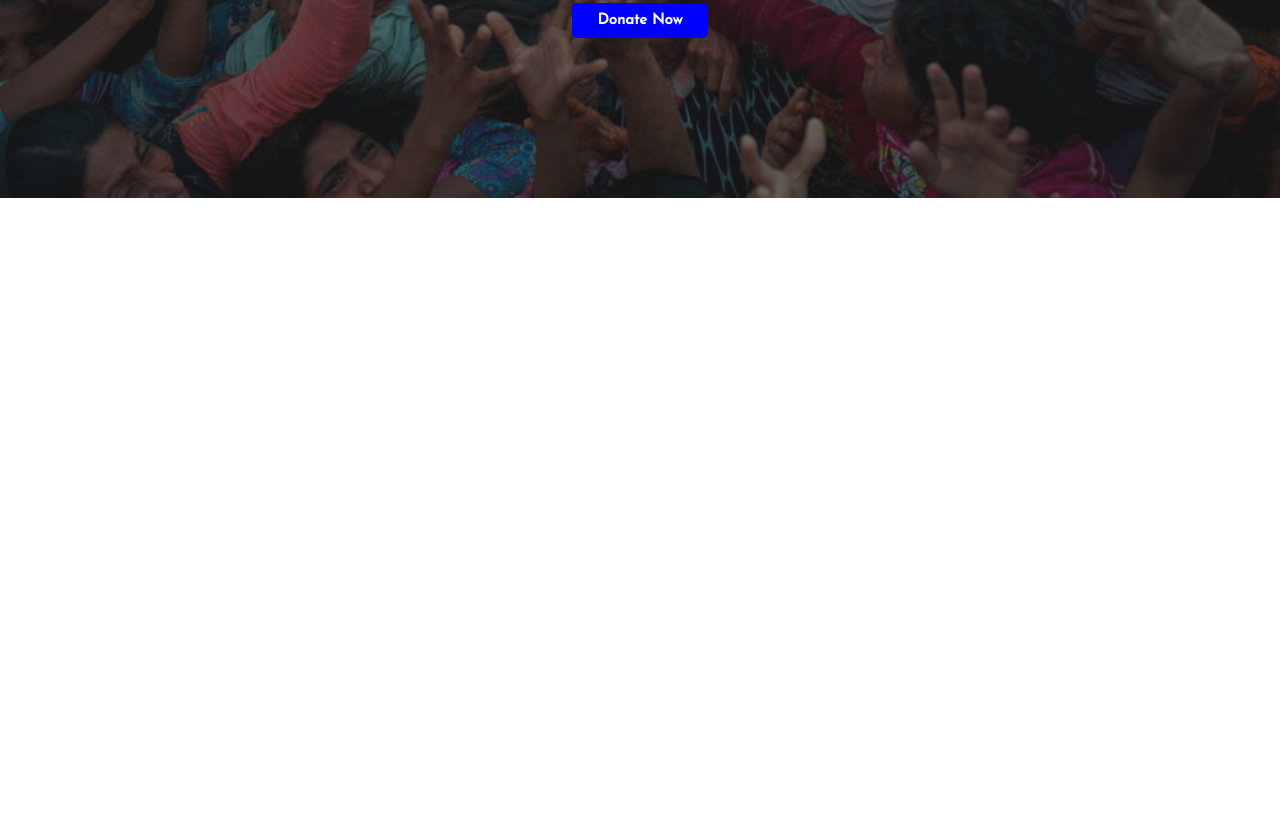
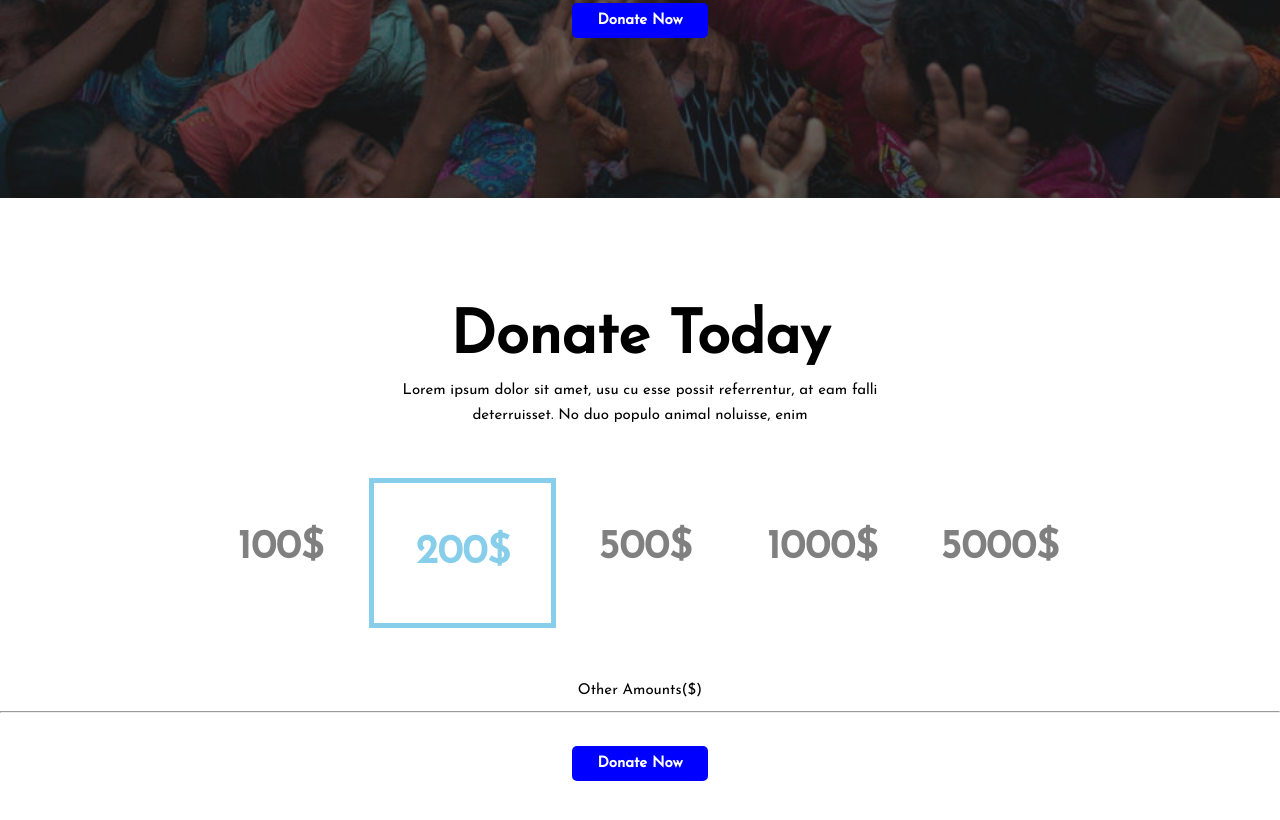
Before and after one commit to rajeshbd99/1st-assignment, a plain HTML site: page index.html in a window 1280 px wide. Shown: the part 402-1222 px from the top of the page. Before the commit the page ends 800 px from the top, so only its background shows below. Drawn offline with Linux system fonts and the light colour scheme.

Commit message:
2nd part

```diff
--- a/index.html
+++ b/index.html
@@ -19,8 +19,23 @@
             <h1>Let’s Help Those Who Are More In Need </h1>
             <p>Lorem ipsum dolor sit amet, usu cu esse possit referrentur, at eam falli</p>
             <p>deterruisset. No duo populo animal noluisse, enim</p>
-            <a class="donate" href="">Donate Now</a>
+            <a class="donate" target="_blank" href="https://help.unicef.org/bd/bangladesh-floods">Donate Now</a>
         </div>
+    </section>
+    <section id="donation">
+        <h1>Donate Today</h1>
+        <p>Lorem ipsum dolor sit amet, usu cu esse possit referrentur, at eam falli</p>
+        <p>deterruisset. No duo populo animal noluisse, enim</p>
+        <div class="donate-dollar">
+            <p class="text">100$</p>
+            <p id="style-dollar">200$</p>
+            <p class="text">500$</p>
+            <p class="text">1000$</p>
+            <p class="text">5000$</p>
+        </div>
+        <p>Other Amounts($)</p>
+        <hr>
+        <a class="donate" target="_blank" href="https://help.unicef.org/bd/bangladesh-floods">Donate Now</a>
     </section>
 
 </body>
--- a/style.css
+++ b/style.css
@@ -66,10 +66,42 @@ p {
     display: inline-block;
     margin-top: 25px;
     text-decoration: none;
+    font-size: 15px;
+    font-weight: 800;
     padding: 10px 25px;
     background-color: blue;
     color: white;
     border-radius: 5px;
-    font-size: 15px;
+}
+
+#donation {
+    text-align: center;
+}
+
+.donate-dollar {
+    display: flex;
+    width: 70%;
+    margin: 50px auto;
+    justify-content: space-evenly;
+}
+
+.text {
+    color: grey;
+}
+
+.donate-dollar p {
+    width: 20%;
+    padding: 50px 0;
+    background-color: white;
     font-weight: 800;
+    font-size: 40px;
+    text-align: center;
+
 }
+
+#style-dollar {
+    color: skyblue;
+    border: 5px solid skyblue;
+    background-color: white;
+
+}
```
